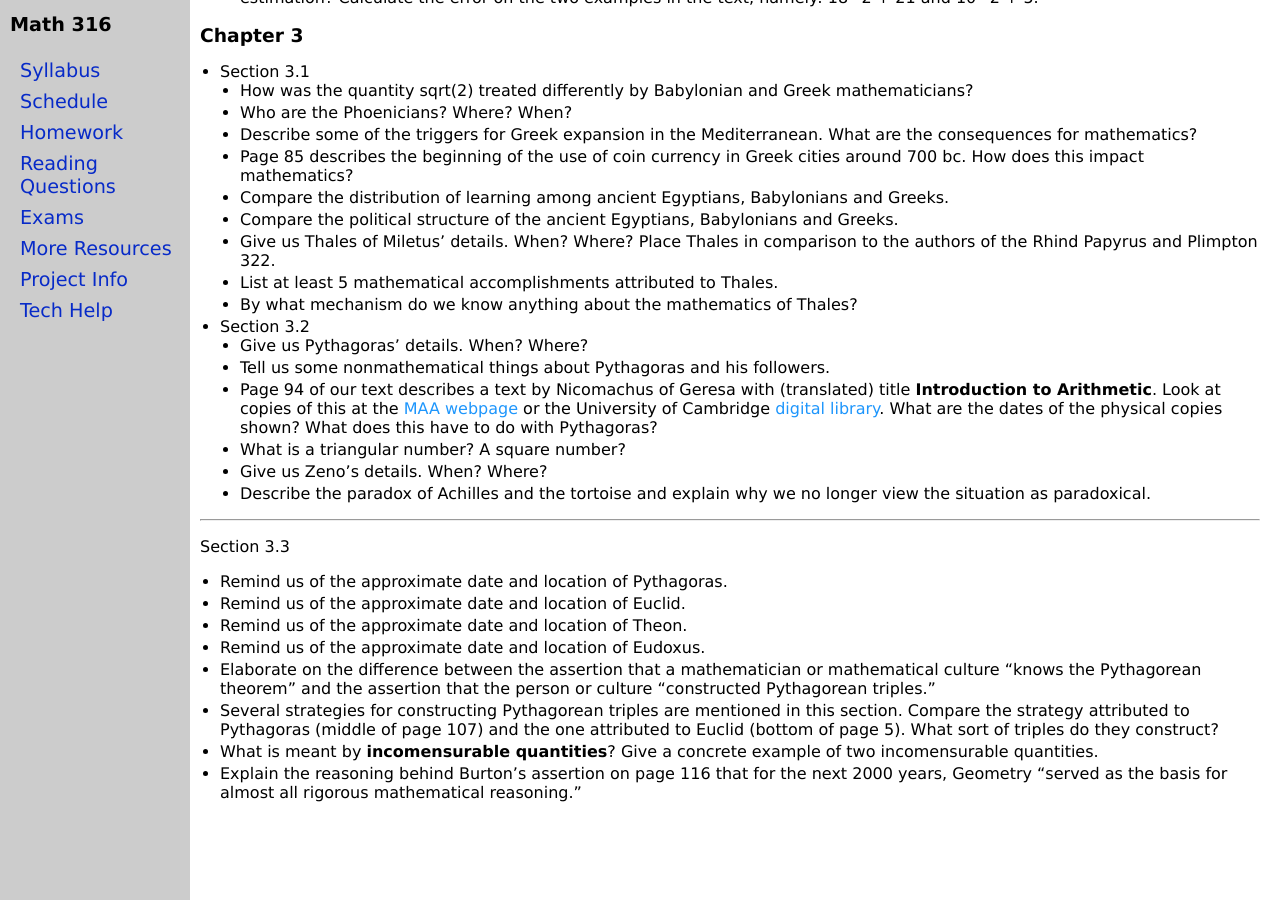
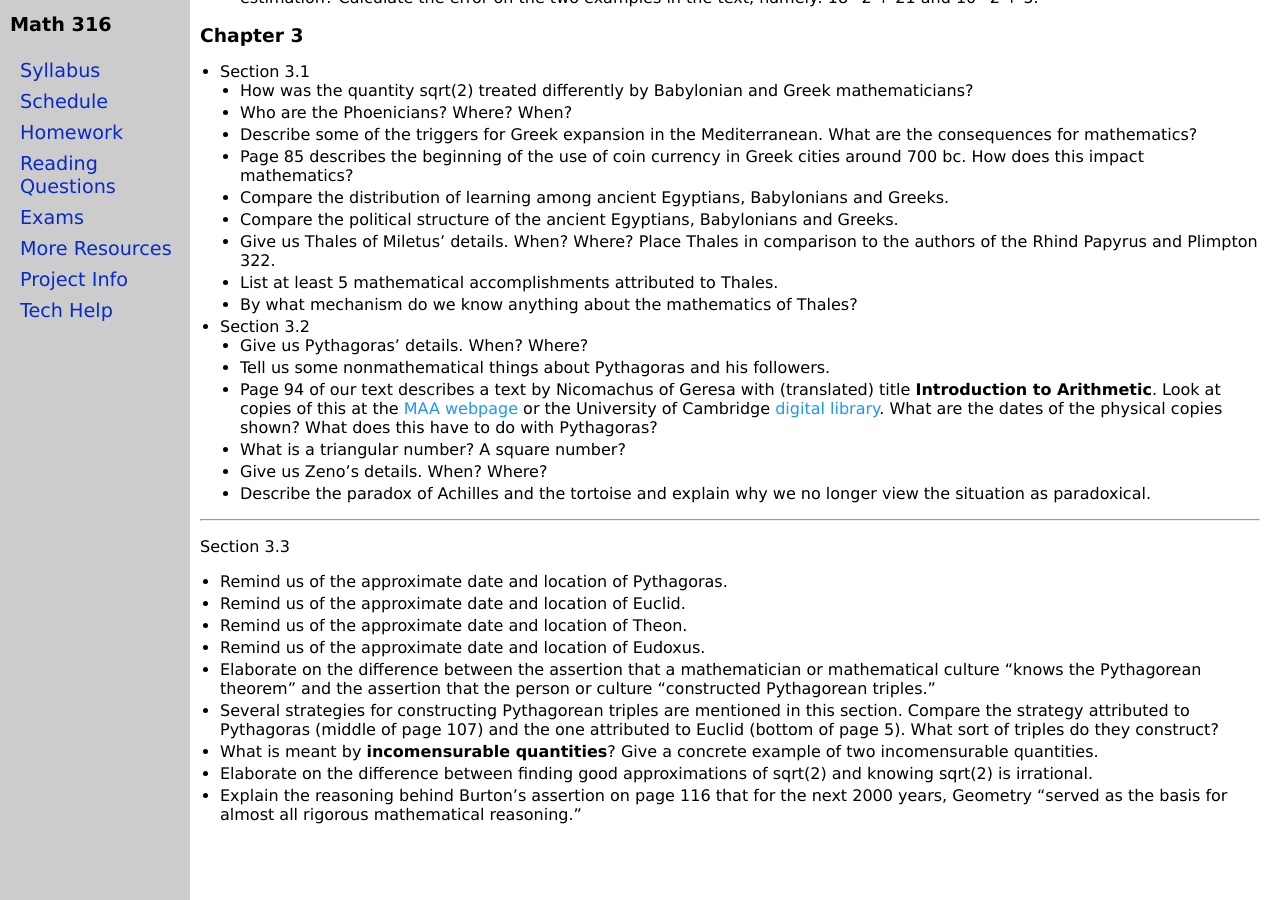
Before and after one commit to jrfaudree/HOM, a Jekyll site: the page built from rq.md, in a window 1280 px wide and 900 px high, scrolled down 2004 px. Built offline with Jekyll 4.4.1, drawn with Linux system fonts in a browser that asks for light colours.

Commit message:
Update rq.md

```diff
--- a/rq.md
+++ b/rq.md
@@ -120,6 +120,7 @@ Section 3.3
 - Elaborate on the difference between the assertion that a mathematician or mathematical culture "knows the Pythagorean theorem" and the assertion that the person or culture "constructed Pythagorean triples."
 - Several strategies for constructing Pythagorean triples are mentioned in this section. Compare the strategy attributed to Pythagoras (middle of page 107) and the one attributed to Euclid (bottom of page 5). What sort of triples do they construct?
 - What is meant by **incomensurable quantities**? Give a concrete example of two incomensurable quantities.
+- Elaborate on the difference between finding good approximations of sqrt(2) and knowing sqrt(2) is irrational.
 - Explain the reasoning behind Burton's assertion on page 116 that for the next 2000 years, Geometry "served as the basis for almost all rigorous mathematical reasoning."
 
 <div style="padding-bottom: 40px"></div>
```
